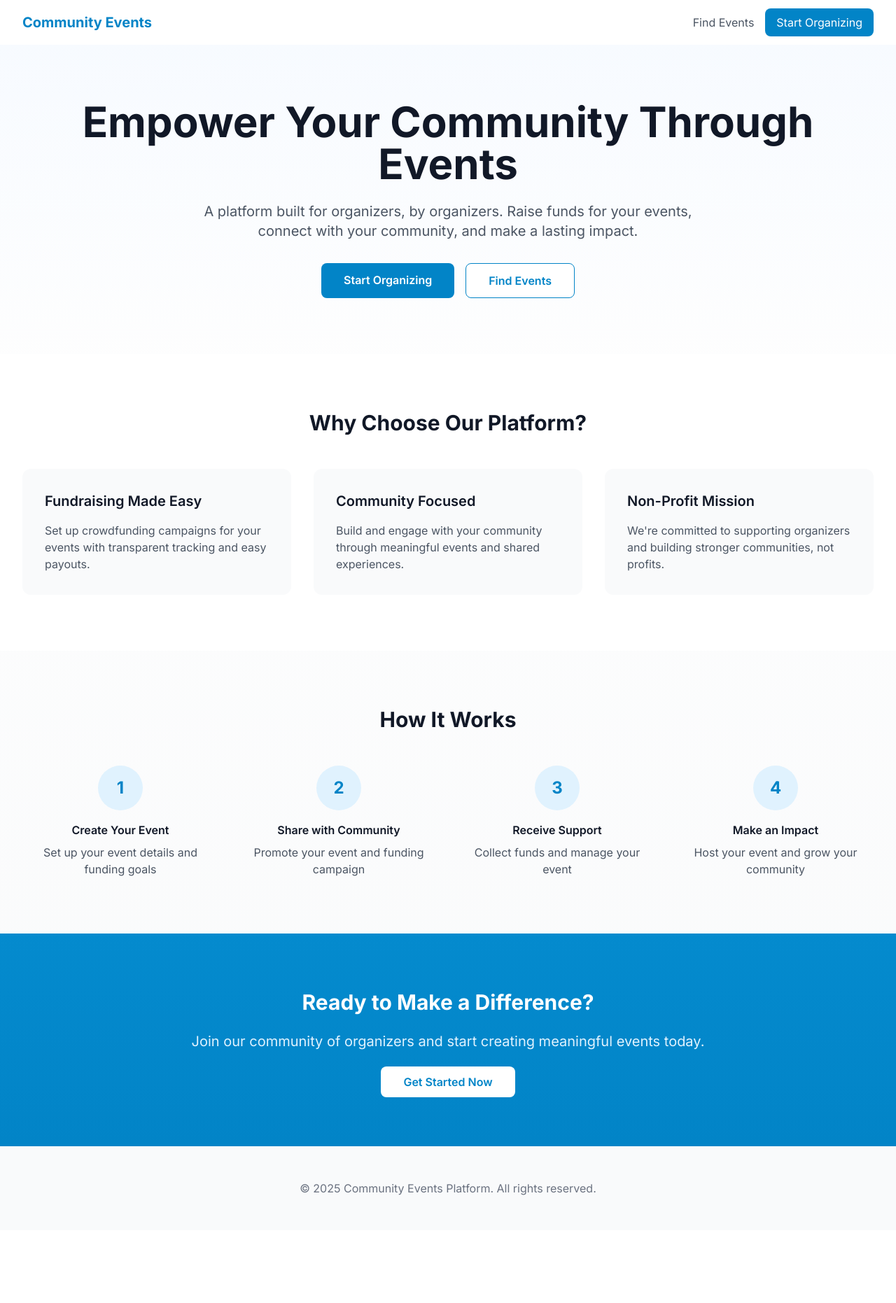
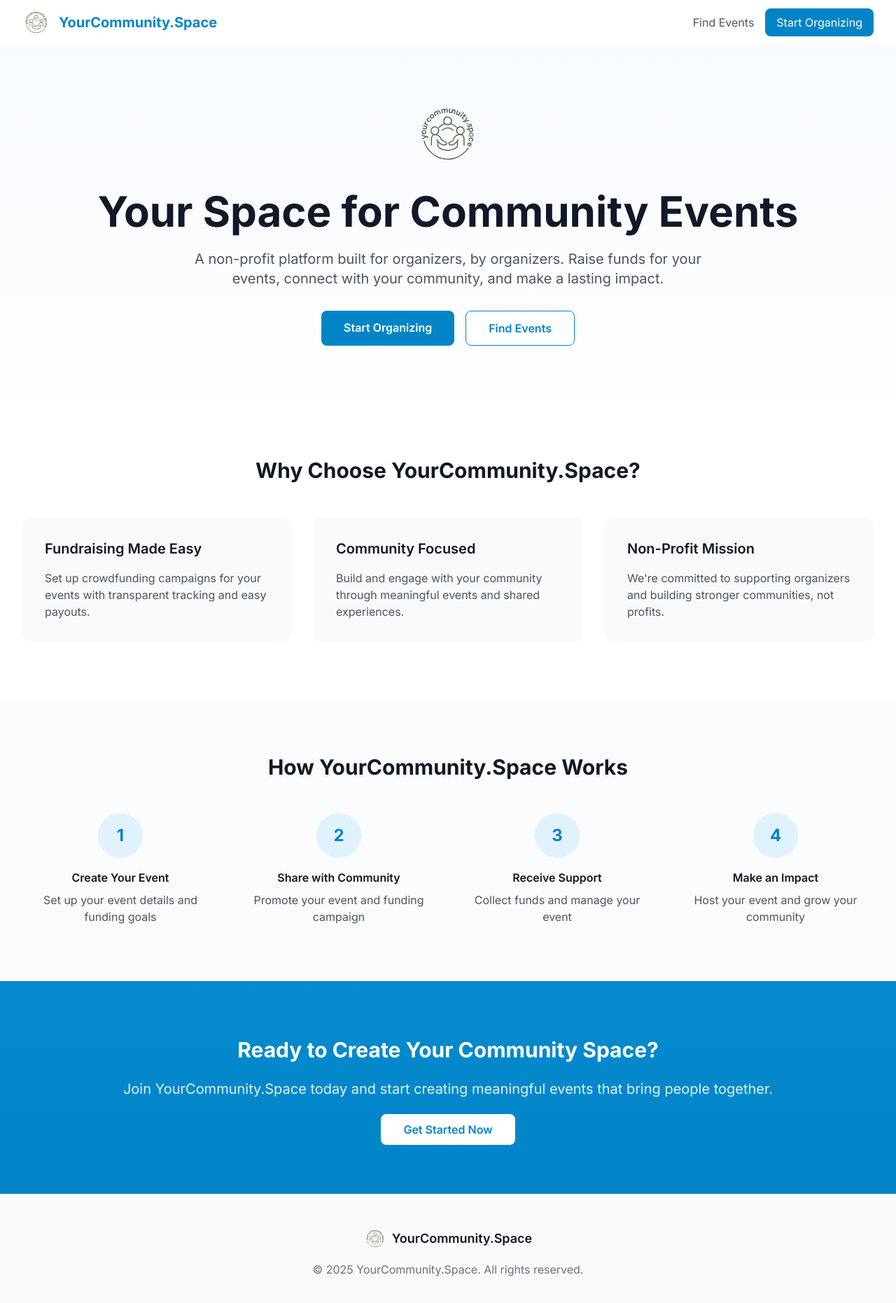
Before and after one commit to kurtharriger/ycs, a Next.js app: page / in a window 1280 px wide. Shown: the top 1862 px of the page at 70% size. Before the commit the page ends 1758 px from the top, so only its background shows below. Built offline with nearby package versions, Linux system fonts and the light colour scheme.

Commit message:
Update site name and logo

```diff
--- a/src/app/layout.tsx
+++ b/src/app/layout.tsx
@@ -1,13 +1,15 @@
 import type { Metadata } from "next";
 import { Inter } from "next/font/google";
 import Link from "next/link";
+import Image from "next/image";
 import "./globals.css";
 
 const inter = Inter({ subsets: ["latin"] });
 
 export const metadata: Metadata = {
-  title: "Community Events Platform",
-  description: "A platform built for organizers to create meaningful events and raise funds for their communities.",
+  title: "YourCommunity.Space - Empowering Community Event Organizers",
+  description: "A non-profit platform built for organizers, by organizers. Raise funds for your events, connect with your community, and make a lasting impact.",
+  metadataBase: new URL("https://yourcommunity.space"),
 };
 
 export default function RootLayout({
@@ -22,8 +24,17 @@ export default function RootLayout({
           <nav className="max-w-7xl mx-auto px-4 sm:px-6 lg:px-8">
             <div className="flex justify-between h-16">
               <div className="flex items-center">
-                <Link href="/" className="text-xl font-bold text-primary-600">
-                  Community Events
+                <Link href="/" className="flex items-center">
+                  <Image
+                    src="/logo.svg"
+                    alt="YourCommunity.Space"
+                    width={40}
+                    height={40}
+                    className="h-10 w-auto"
+                  />
+                  <span className="ml-3 text-xl font-bold text-primary-600">
+                    YourCommunity.Space
+                  </span>
                 </Link>
               </div>
               <div className="flex items-center space-x-4">
@@ -42,9 +53,23 @@ export default function RootLayout({
         </main>
         <footer className="bg-gray-50">
           <div className="max-w-7xl mx-auto py-12 px-4 sm:px-6 lg:px-8">
-            <p className="text-center text-gray-500">
-              © {new Date().getFullYear()} Community Events Platform. All rights reserved.
-            </p>
+            <div className="flex flex-col items-center space-y-4">
+              <Link href="/" className="flex items-center">
+                <Image
+                  src="/logo.svg"
+                  alt="YourCommunity.Space"
+                  width={32}
+                  height={32}
+                  className="h-8 w-auto"
+                />
+                <span className="ml-2 text-lg font-semibold text-gray-900">
+                  YourCommunity.Space
+                </span>
+              </Link>
+              <p className="text-center text-gray-500">
+                © {new Date().getFullYear()} YourCommunity.Space. All rights reserved.
+              </p>
+            </div>
           </div>
         </footer>
       </body>
--- a/src/app/page.tsx
+++ b/src/app/page.tsx
@@ -1,4 +1,5 @@
 import Link from 'next/link';
+import Image from 'next/image';
 
 export default function Home() {
   return (
@@ -6,11 +7,20 @@ export default function Home() {
       {/* Hero Section */}
       <section className="section-padding relative overflow-hidden">
         <div className="container-custom text-center relative z-10">
+          <div className="mb-8">
+            <Image
+              src="/logo.svg"
+              alt="YourCommunity.Space"
+              width={120}
+              height={120}
+              className="mx-auto h-24 w-auto"
+            />
+          </div>
           <h1 className="text-4xl sm:text-5xl md:text-6xl font-bold text-gray-900 mb-6 leading-tight">
-            Empower Your Community Through Events
+            Your Space for Community Events
           </h1>
           <p className="text-xl text-gray-600 mb-8 max-w-3xl mx-auto">
-            A platform built for organizers, by organizers. Raise funds for your events, connect with your community, and make a lasting impact.
+            A non-profit platform built for organizers, by organizers. Raise funds for your events, connect with your community, and make a lasting impact.
           </p>
           <div className="flex flex-col sm:flex-row gap-4 justify-center">
             <Link href="/organizer/signup" className="btn-primary">
@@ -27,7 +37,7 @@ export default function Home() {
       {/* Features Section */}
       <section className="section-padding bg-white relative">
         <div className="container-custom">
-          <h2 className="text-3xl font-bold text-center mb-12">Why Choose Our Platform?</h2>
+          <h2 className="text-3xl font-bold text-center mb-12">Why Choose YourCommunity.Space?</h2>
           <div className="grid grid-cols-1 md:grid-cols-3 gap-8">
             <div className="p-8 rounded-xl bg-gray-50 hover:shadow-lg transition-all duration-300 transform hover:-translate-y-1">
               <h3 className="text-xl font-semibold mb-4">Fundraising Made Easy</h3>
@@ -54,7 +64,7 @@ export default function Home() {
       {/* How It Works Section */}
       <section className="section-padding">
         <div className="container-custom">
-          <h2 className="text-3xl font-bold text-center mb-12">How It Works</h2>
+          <h2 className="text-3xl font-bold text-center mb-12">How YourCommunity.Space Works</h2>
           <div className="grid grid-cols-1 md:grid-cols-4 gap-8">
             {[
               { step: 1, title: 'Create Your Event', desc: 'Set up your event details and funding goals' },
@@ -77,9 +87,9 @@ export default function Home() {
       {/* CTA Section */}
       <section className="section-padding bg-primary-600 relative overflow-hidden">
         <div className="container-custom text-center relative z-10">
-          <h2 className="text-3xl font-bold text-white mb-6">Ready to Make a Difference?</h2>
+          <h2 className="text-3xl font-bold text-white mb-6">Ready to Create Your Community Space?</h2>
           <p className="text-xl text-primary-100 mb-8">
-            Join our community of organizers and start creating meaningful events today.
+            Join YourCommunity.Space today and start creating meaningful events that bring people together.
           </p>
           <Link href="/organizer/signup" className="bg-white text-primary-600 px-8 py-3 rounded-lg font-semibold hover:bg-primary-50 transition-colors">
             Get Started Now
```
Also changed, not shown: public/logo.svg (added).
